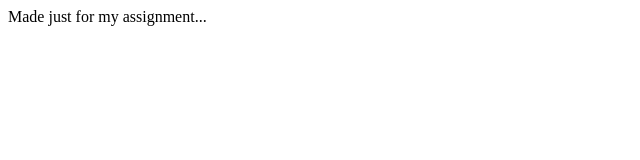
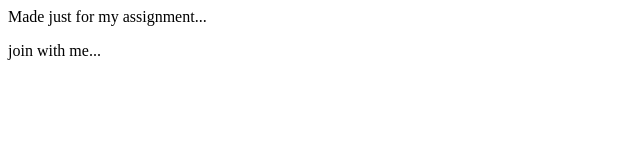
Before and after one commit to madvisandhir0001/Git-Task, a plain HTML site: page index.html in a window 1280 px wide. Shown: the full height of the page, 0-640 px from the left. Drawn offline with Linux system fonts and the light colour scheme.

Commit message:
Update index.html

```diff
--- a/index.html
+++ b/index.html
@@ -1,3 +1,4 @@
 <html>
 <p>Made just for my assignment...</p>
+  <p> join with me...</p>
 </html>
```
